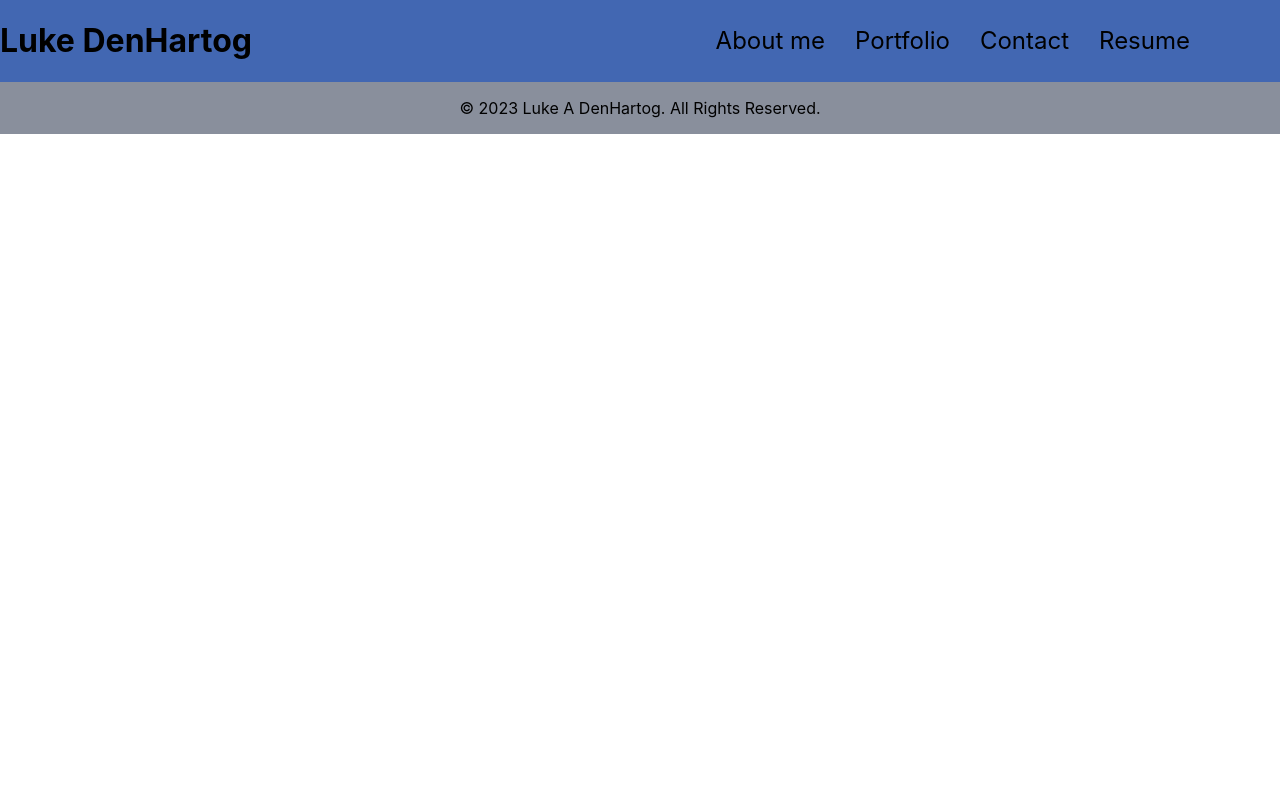
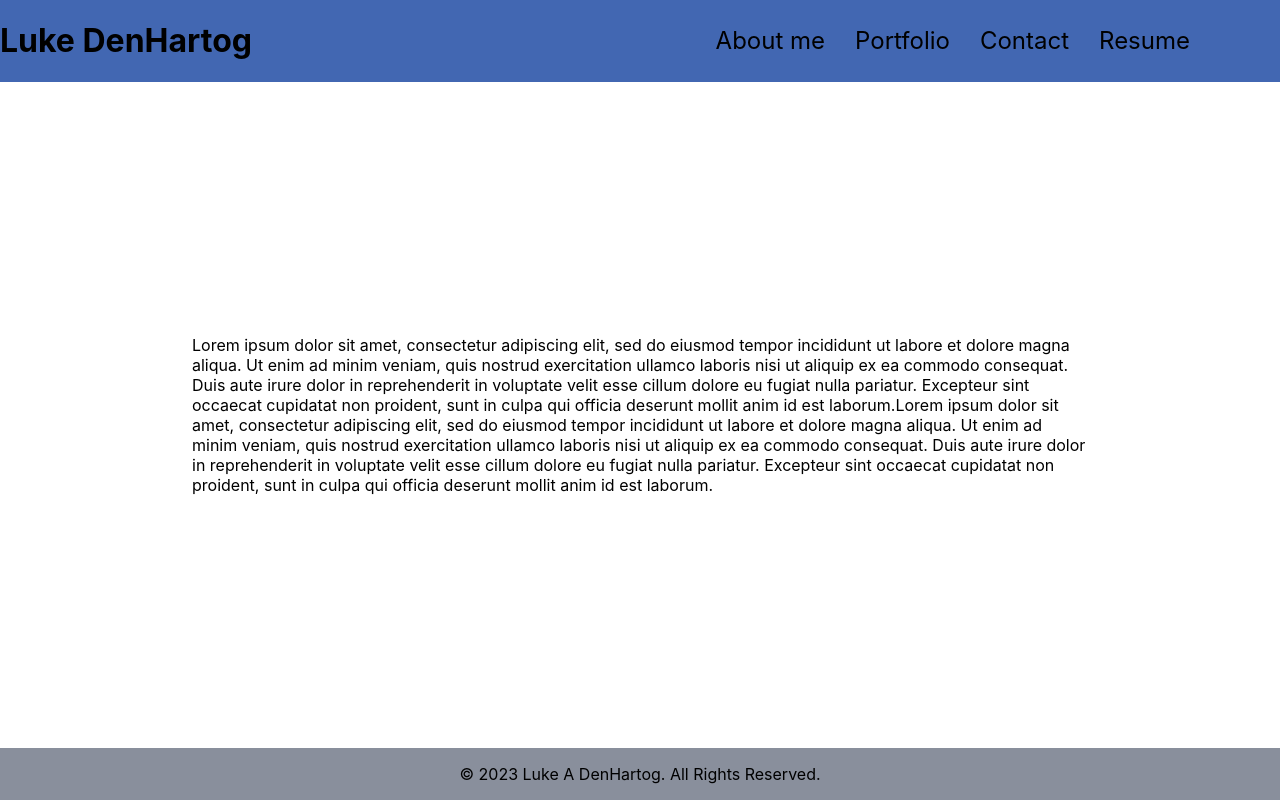
Before and after one commit to LukeDenHartog/My-React-Portfolio, a React (Create React App) app: page / in a window 1280 px wide. Built offline with nearby package versions, Linux system fonts and the light colour scheme.

Commit message:
added about me section and adjusted page layout

```diff
--- a/src/App.css
+++ b/src/App.css
@@ -36,3 +36,7 @@
     transform: rotate(360deg);
   }
 }
+
+#about-me-text {
+  padding: 0 15%;
+}
--- a/src/App.js
+++ b/src/App.js
@@ -2,12 +2,13 @@
 import Header from './components/Header'
 import Nav from './components/Nav'
 import Footer from './components/Footer'
+import About from './components/About'
 
 function App() {
   return (
-  <div>
+  <div className ="main-container">
     <Header><Nav/></Header>
-
+  <About></About>
   <Footer></Footer>
   </div>
   );
--- /dev/null
+++ b/src/components/About.js
@@ -0,0 +1,9 @@
+import React from 'react';
+
+export default function About() {
+    return  (
+        <article className="article">
+            <p id="about-me-text">Lorem ipsum dolor sit amet, consectetur adipiscing elit, sed do eiusmod tempor incididunt ut labore et dolore magna aliqua. Ut enim ad minim veniam, quis nostrud exercitation ullamco laboris nisi ut aliquip ex ea commodo consequat. Duis aute irure dolor in reprehenderit in voluptate velit esse cillum dolore eu fugiat nulla pariatur. Excepteur sint occaecat cupidatat non proident, sunt in culpa qui officia deserunt mollit anim id est laborum.Lorem ipsum dolor sit amet, consectetur adipiscing elit, sed do eiusmod tempor incididunt ut labore et dolore magna aliqua. Ut enim ad minim veniam, quis nostrud exercitation ullamco laboris nisi ut aliquip ex ea commodo consequat. Duis aute irure dolor in reprehenderit in voluptate velit esse cillum dolore eu fugiat nulla pariatur. Excepteur sint occaecat cupidatat non proident, sunt in culpa qui officia deserunt mollit anim id est laborum.</p>
+        </article>
+    )
+}
--- a/src/components/Footer.js
+++ b/src/components/Footer.js
@@ -3,7 +3,7 @@
 export default function Footer(props) {
     return  (
         <footer className="footer">
-            <p>© 2023 Luke A DenHartog. All Rights Reserved.</p>
+            <p> © 2023 Luke A DenHartog. All Rights Reserved.</p>
             {props.children}
       </footer>
     )
--- a/src/components/Nav.js
+++ b/src/components/Nav.js
@@ -2,11 +2,11 @@
 
 export default function Nav() {
     return (
-            <ul class="navbar">
-             <li class="nav-list-item">About me</li>
-             <li class="nav-list-item">Portfolio</li>
-             <li class="nav-list-item">Contact</li>
-             <li class="nav-list-item">Resume</li>
+            <ul className="navbar">
+             <li className="nav-list-item" id="aboutId">About me</li>
+             <li className="nav-list-item"  id="portfolioId">Portfolio</li>
+             <li className="nav-list-item"  id="contactId">Contact</li>
+             <li className="nav-list-item"  id="resumeId">Resume</li>
             </ul>
     )
 }
--- a/src/index.css
+++ b/src/index.css
@@ -6,7 +6,14 @@
   -webkit-font-smoothing: antialiased;
   -moz-osx-font-smoothing: grayscale;
 }
-
+.main-container {
+  margin: 0;
+  padding: 0;
+  display: flex;
+  flex-direction: column;
+  min-height: 100vh;
+  justify-content: space-between;
+}
 code {
   font-family: source-code-pro, Menlo, Monaco, Consolas, 'Courier New',
     monospace;
```
Also changed, not shown: src/components/Project.js (+10 -0 lines).
